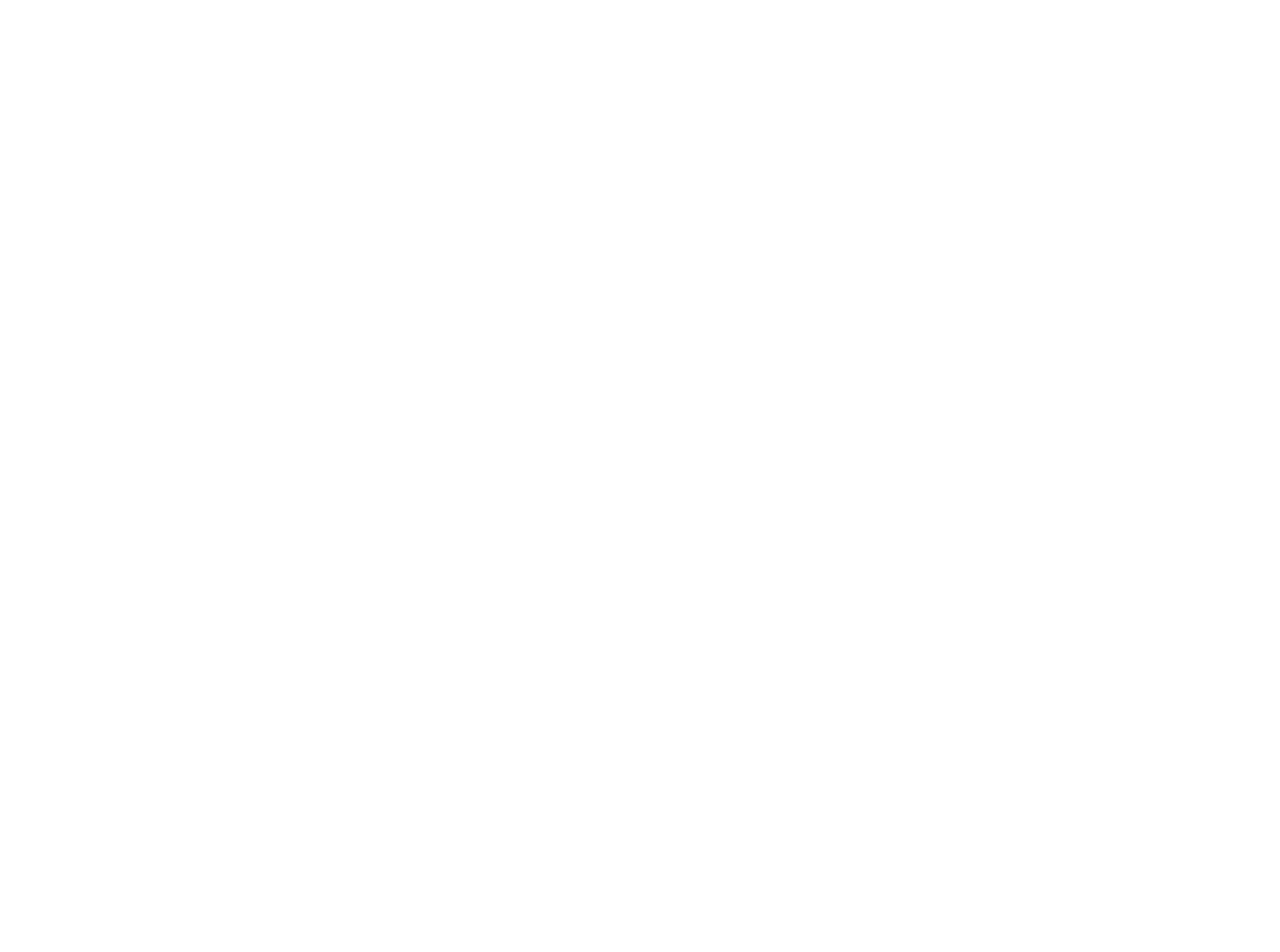
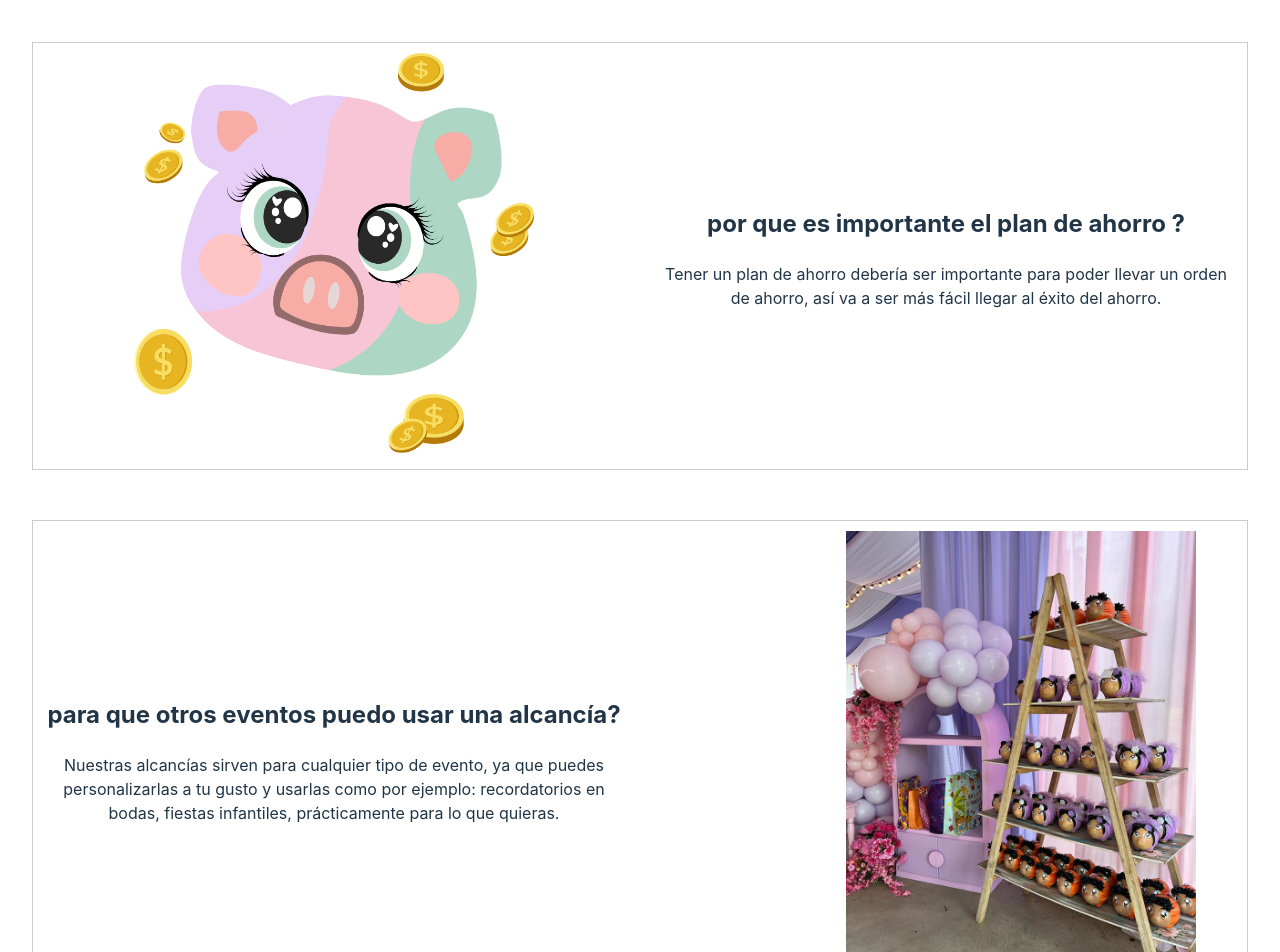
Before and after one commit to UrielGarmendia/tu-suenio-front, a React (Vite) app: page /home in a window 1280 px wide. Before the commit this address had no page. Shown: the top 952 px of the page. Before the commit the page ends 800 px from the top, so only its background shows below. Built offline with nearby package versions, Linux system fonts and the light colour scheme.

Commit message:
idea de home

```diff
--- a/src/App.jsx
+++ b/src/App.jsx
@@ -2,6 +2,7 @@
 import { Routes, Route, useLocation } from "react-router-dom";
 import Landing from "./Components/Landing/Landing";
 import Alcancias from "./Components/Alcancias/Alcancias";
+import Home from "./Components/Home/Home";
 function App() {
   const location = useLocation();
   return (
@@ -9,6 +10,7 @@
       <Routes>
         <Route path="/" element={<Landing />} />
         <Route path="/alcancias" element={<Alcancias />} />
+        <Route path="/home" element={<Home />} />
       </Routes>
       {location.pathname !== "/"}
     </div>
--- a/src/Components/Home/Home.jsx
+++ b/src/Components/Home/Home.jsx
@@ -0,0 +1,40 @@
+import React from "react";
+import fiestas from "./fiestas.jpg"
+import styles from "../Home/Home.module.css"
+import plan from "./plan.png"
+
+
+ const home = () => {
+    return (
+        <div className={styles.principal}>
+        <div className={styles.contentContainer}>
+          <div className={styles.imageContainer}>
+            <img src={plan} alt="plan" className={styles.planLogo} />
+          </div>
+          <div className={styles.textContainer}>
+            <h2>por que es importante el plan de ahorro ?</h2>
+            <p>
+              Tener un plan de ahorro debería ser importante para poder llevar un
+              orden de ahorro, así va a ser más fácil llegar al éxito del ahorro.
+            </p>
+          </div>
+        </div>
+        <div className={styles.contentContainer}>
+          <div className={styles.textContainer}>
+            <h2>para que otros eventos puedo usar una alcancía?</h2>
+            <p>
+              Nuestras alcancías sirven para cualquier tipo de evento, ya que
+              puedes personalizarlas a tu gusto y usarlas como por ejemplo:
+              recordatorios en bodas, fiestas infantiles, prácticamente para lo
+              que quieras.
+            </p>
+          </div>
+          <div className={styles.imageContainer}>
+            <img src={fiestas} alt="fiestas" className={styles.fiestaLogo} />
+          </div>
+        </div>
+      </div>
+    );
+  };
+
+export default home
--- /dev/null
+++ b/src/Components/Home/Home.module.css
@@ -0,0 +1,33 @@
+.principal {
+    display: flex;
+    flex-direction: column;
+    gap: 30px;
+  }
+
+  .contentContainer {
+    display: flex;
+  align-items: center;
+  gap: 30px;
+  border: 1px solid #ccc;
+  padding: 10px;
+  margin: 10px 0;
+  }
+
+  .textContainer {
+    flex: 1;
+  }
+
+  .imageContainer {
+    flex: 1;
+  }
+
+  .planLogo {
+    height: 400px;
+    width: 400px;
+  }
+
+  .fiestaLogo {
+    height: 450px;
+    width: 350px;
+    margin-left: 150px;
+  }
```
Also changed, not shown: src/Components/Home/fiestas.jpg (added), src/Components/Home/plan.png (added).
